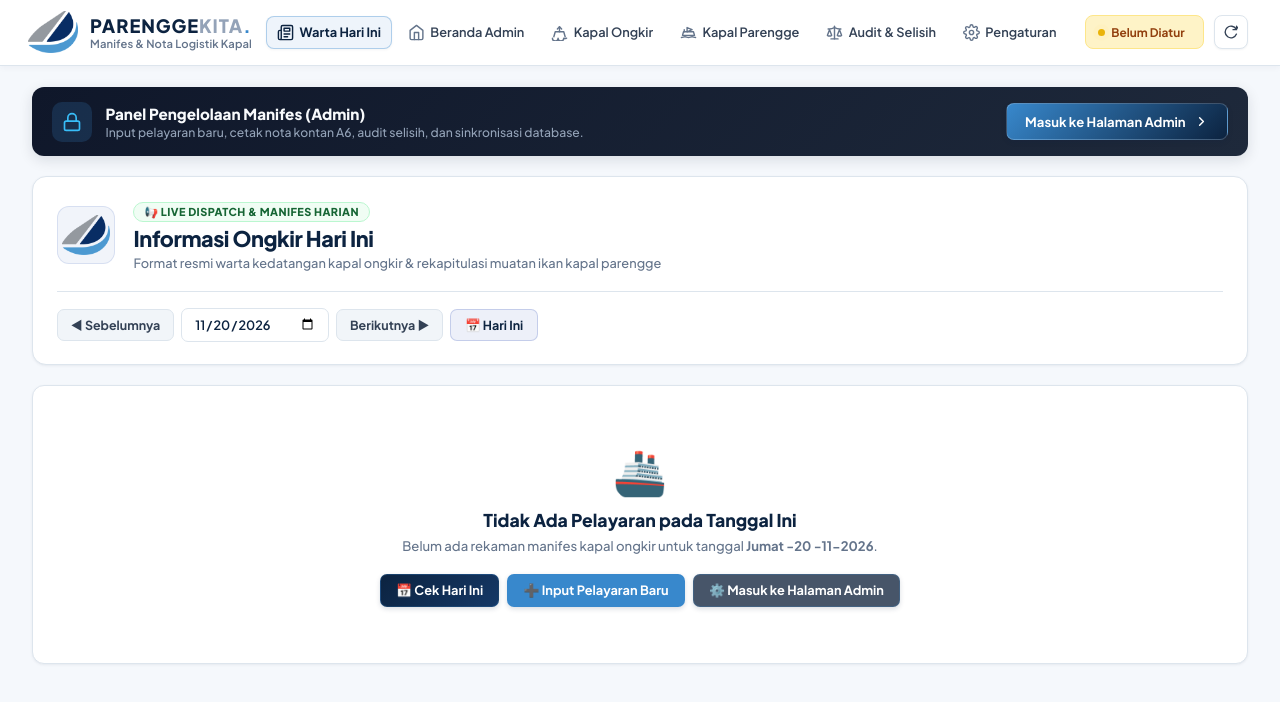
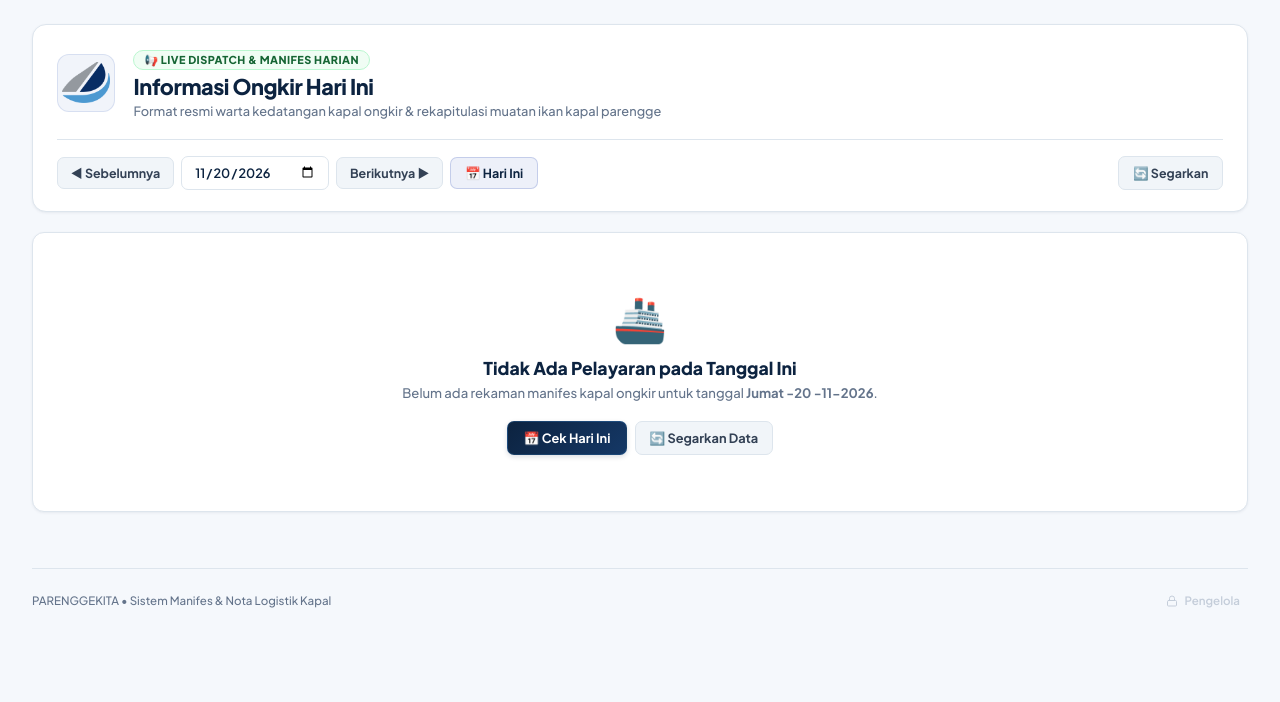
Before and after one commit to ainullmtqn/kapal-app, a plain HTML site: page index.html in a window 1280 px wide. Drawn offline with Linux system fonts and the light colour scheme.

Commit message:
feat: sembunyikan main bar dan tombol admin pada tampilan awal warta publik

```diff
--- a/js/app.js
+++ b/js/app.js
@@ -180,6 +180,13 @@ function initNavbar() {
 function switchTab(tabName, el) {
   currentTab = tabName;
 
+  // Mode Warta Publik Bersih: Sembunyikan Main Bar Top Navbar & Bottom Nav
+  if (tabName === 'warta') {
+    document.body.classList.add('warta-public-mode');
+  } else {
+    document.body.classList.remove('warta-public-mode');
+  }
+
   // 1. Update Desktop Navbar link active state
   document.querySelectorAll('.navbar-nav .nav-link').forEach(link => link.classList.remove('active'));
   const desktopNavMap = {
@@ -308,8 +315,39 @@ document.addEventListener("DOMContentLoaded", () => {
     console.warn("Gagal membaca cache lokal:", err);
   }
 
-  // Buka Warta Hari Ini secara default
-  switchTab('warta');
+  // Buka Warta Hari Ini secara default atau cek Hash URL (#admin, #dashboard)
+  const initialHash = (window.location.hash || "").replace("#", "").toLowerCase();
+  if (initialHash === "admin" || initialHash === "dashboard") {
+    switchTab('dashboard');
+  } else if (["kapal", "muatan", "audit", "setting"].includes(initialHash)) {
+    switchTab(initialHash);
+  } else {
+    switchTab('warta');
+  }
+
+  // Listener Perubahan Hash URL
+  window.addEventListener("hashchange", () => {
+    const hash = (window.location.hash || "").replace("#", "").toLowerCase();
+    if (hash === "admin" || hash === "dashboard") {
+      switchTab('dashboard');
+    } else if (hash === "warta") {
+      switchTab('warta');
+    } else if (["kapal", "muatan", "audit", "setting"].includes(hash)) {
+      switchTab(hash);
+    }
+  });
+
+  // Shortcut Keyboard Pengelola: Alt+A atau Ctrl+Shift+A untuk toggle admin/warta
+  document.addEventListener("keydown", (e) => {
+    if ((e.altKey && (e.key === 'a' || e.key === 'A')) || (e.ctrlKey && e.shiftKey && (e.key === 'a' || e.key === 'A'))) {
+      e.preventDefault();
+      if (currentTab === 'warta') {
+        switchTab('dashboard');
+      } else {
+        switchTab('warta');
+      }
+    }
+  });
 
   // 2. Setup Dismiss Modal (Backdrop Click & ESC Key)
   const modal = document.getElementById("notaModal");
--- a/js/warta.js
+++ b/js/warta.js
@@ -10,32 +10,10 @@ function initWartaView() {
   if (!container || container.innerHTML.trim() !== "") return;
 
   container.innerHTML = `
-      <!-- BANNER AKSES CEPAT PANEL ADMIN -->
-      <div class="warta-admin-banner">
-        <div class="warta-admin-left">
-          <div class="warta-admin-icon-wrap">
-            <svg width="20" height="20" viewBox="0 0 24 24" fill="none" stroke="currentColor" stroke-width="2" stroke-linecap="round" stroke-linejoin="round">
-              <rect x="3" y="11" width="18" height="11" rx="2" ry="2"/>
-              <path d="M7 11V7a5 5 0 0 1 10 0v4"/>
-            </svg>
-          </div>
-          <div>
-            <div class="warta-admin-title">Panel Pengelolaan Manifes (Admin)</div>
-            <div class="warta-admin-sub">Input pelayaran baru, cetak nota kontan A6, audit selisih, dan sinkronisasi database.</div>
-          </div>
-        </div>
-        <button type="button" class="btn-action btn-enter-admin" onclick="switchTab('dashboard')" title="Buka Panel Manajemen Admin">
-          <span>Masuk ke Halaman Admin</span>
-          <svg width="15" height="15" viewBox="0 0 24 24" fill="none" stroke="currentColor" stroke-width="2.3" stroke-linecap="round" stroke-linejoin="round">
-            <polyline points="9 18 15 12 9 6"/>
-          </svg>
-        </button>
-      </div>
-
       <!-- HERO BANNER INFORMASI ONGKIR HARI INI -->
       <div class="warta-hero-card">
         <div class="warta-hero-top">
-          <div class="warta-hero-logo-box">
+          <div class="warta-hero-logo-box" ondblclick="switchTab('dashboard')" title="PARENGGEKITA">
             <img src="logo.png" alt="Logo PARENGGEKITA" class="warta-hero-logo">
           </div>
           <div>
@@ -63,6 +41,9 @@ function initWartaView() {
           </div>
 
           <div class="warta-date-actions">
+            <button type="button" class="btn-warta-refresh" onclick="tarikSemuaData()" title="Segarkan Data Terkini">
+              🔄 Segarkan
+            </button>
             <button type="button" class="btn-action btn-copy-all-warta" onclick="salinSemuaWarta()" id="btnCopyAllWarta">
               📋 Salin Semua Warta (WhatsApp)
             </button>
@@ -79,6 +60,22 @@ function initWartaView() {
           Sedang menyiapkan warta informasi ongkir...
         </div>
       </div>
+
+      <!-- FOOTER DISKRET PUBLIK DENGAN AKSES PENGELOLA SAMAR -->
+      <footer class="warta-public-footer no-print">
+        <div class="warta-footer-left">
+          <span>PARENGGEKITA &bull; Sistem Manifes & Nota Logistik Kapal</span>
+        </div>
+        <div class="warta-footer-right">
+          <a href="#admin" class="warta-admin-discreet-link" onclick="switchTab('dashboard'); return false;" title="Portal Khusus Pengelola">
+            <svg width="12" height="12" viewBox="0 0 24 24" fill="none" stroke="currentColor" stroke-width="2" stroke-linecap="round" stroke-linejoin="round" style="vertical-align: -1px; margin-right: 3px;">
+              <rect x="3" y="11" width="18" height="11" rx="2" ry="2"/>
+              <path d="M7 11V7a5 5 0 0 1 10 0v4"/>
+            </svg>
+            <span>Pengelola</span>
+          </a>
+        </div>
+      </footer>
   `;
 }
 
@@ -244,11 +241,8 @@ function renderWartaHariIni(targetDate = "") {
           <button class="btn-action" onclick="setWartaHariIni()" style="font-size: 0.8rem;">
             📅 Cek Hari Ini
           </button>
-          <button class="btn-action" onclick="bukaModalTambahPelayaran('${escapeHtml(targetDate)}')" style="background: var(--ocean); font-size: 0.8rem;">
-            ➕ Input Pelayaran Baru
-          </button>
-          <button class="btn-action" onclick="switchTab('dashboard')" style="background: #475569; font-size: 0.8rem;">
-            ⚙️ Masuk ke Halaman Admin
+          <button class="btn-warta-refresh" onclick="tarikSemuaData()" style="font-size: 0.8rem;">
+            🔄 Segarkan Data
           </button>
         </div>
       </div>
--- a/style.css
+++ b/style.css
@@ -2631,70 +2631,21 @@ table.items-table tfoot tr {
 /* ============================================================== */
 /* WARTA ONGKIR & LIVE BROADCAST HARIAN (PUBLIC INDEX PAGE)       */
 /* ============================================================== */
+/* MODE WARTA PUBLIK BERSIH: Sembunyikan Main Bar & Tombol Admin  */
+body.warta-public-mode .app-navbar,
+body.warta-public-mode .bottom-nav,
+body.warta-public-mode .warta-admin-banner {
+  display: none !important;
+}
+
+body.warta-public-mode .main-wrapper {
+  padding-top: 1.5rem !important;
+  padding-bottom: 2.5rem !important;
+  max-width: 1320px;
+}
+
 .warta-admin-banner {
-  background: linear-gradient(135deg, #0f172a 0%, #1e293b 100%);
-  color: #ffffff;
-  border-radius: 12px;
-  padding: 0.9rem 1.25rem;
-  margin-bottom: 1.25rem;
-  display: flex;
-  align-items: center;
-  justify-content: space-between;
-  gap: 1rem;
-  box-shadow: 0 4px 14px rgba(15, 23, 42, 0.12);
-  flex-wrap: wrap;
-}
-
-.warta-admin-left {
-  display: flex;
-  align-items: center;
-  gap: 0.85rem;
-}
-
-.warta-admin-icon-wrap {
-  width: 40px;
-  height: 40px;
-  border-radius: 10px;
-  background: rgba(56, 136, 204, 0.2);
-  color: #38bdf8;
-  display: flex;
-  align-items: center;
-  justify-content: center;
-  flex-shrink: 0;
-}
-
-.warta-admin-title {
-  font-size: 0.95rem;
-  font-weight: 800;
-  color: #f8fafc;
-}
-
-.warta-admin-sub {
-  font-size: 0.76rem;
-  color: #94a3b8;
-  margin-top: 1px;
-}
-
-.btn-enter-admin {
-  background: linear-gradient(135deg, var(--ocean) 0%, var(--primary) 100%);
-  color: #ffffff;
-  border: 1px solid rgba(255, 255, 255, 0.2);
-  padding: 0.55rem 1.15rem;
-  border-radius: 8px;
-  font-size: 0.82rem;
-  font-weight: 700;
-  display: inline-flex;
-  align-items: center;
-  gap: 8px;
-  cursor: pointer;
-  transition: all 0.2s ease;
-  white-space: nowrap;
-}
-
-.btn-enter-admin:hover {
-  transform: translateY(-2px);
-  box-shadow: 0 6px 16px rgba(2, 132, 199, 0.35);
-  background: linear-gradient(135deg, #0284c7 0%, #1d4ed8 100%);
+  display: none !important;
 }
 
 .warta-hero-card {
@@ -2823,12 +2774,65 @@ table.items-table tfoot tr {
   color: #fff;
 }
 
+.btn-warta-refresh {
+  background: #f1f5f9;
+  color: var(--text-secondary);
+  border: 1px solid var(--border);
+  padding: 0.5rem 0.85rem;
+  border-radius: 7px;
+  font-size: 0.78rem;
+  font-weight: 700;
+  cursor: pointer;
+  display: inline-flex;
+  align-items: center;
+  gap: 5px;
+  transition: all 0.15s ease;
+}
+
+.btn-warta-refresh:hover {
+  background: #e2e8f0;
+  color: var(--text-primary);
+}
+
 .btn-copy-all-warta {
   background: linear-gradient(135deg, #15803d 0%, #166534 100%);
   color: #fff;
   font-size: 0.78rem;
   padding: 0.5rem 1rem;
   border-radius: 7px;
+}
+
+.warta-public-footer {
+  margin-top: 3.5rem;
+  padding-top: 1.25rem;
+  border-top: 1px solid var(--border);
+  display: flex;
+  align-items: center;
+  justify-content: space-between;
+  gap: 1rem;
+  font-size: 0.72rem;
+  color: var(--text-muted);
+}
+
+.warta-admin-discreet-link {
+  color: #94a3b8;
+  text-decoration: none;
+  font-size: 0.72rem;
+  font-weight: 600;
+  display: inline-flex;
+  align-items: center;
+  gap: 4px;
+  padding: 4px 8px;
+  border-radius: 6px;
+  transition: all 0.2s ease;
+  opacity: 0.5;
+  cursor: pointer;
+}
+
+.warta-admin-discreet-link:hover {
+  color: var(--primary);
+  background: rgba(30, 64, 175, 0.08);
+  opacity: 1;
 }
 
 .warta-fallback-alert {
@@ -3015,6 +3019,19 @@ table.items-table tfoot tr {
 }
 
 @media (max-width: 640px) {
+  body.warta-public-mode .main-wrapper {
+    padding-top: 0.85rem !important;
+    padding-bottom: 2rem !important;
+    padding-left: 0.85rem !important;
+    padding-right: 0.85rem !important;
+  }
+  .warta-public-footer {
+    flex-direction: column;
+    align-items: center;
+    gap: 0.65rem;
+    text-align: center;
+    margin-top: 2.25rem;
+  }
   .warta-grid {
     grid-template-columns: 1fr;
   }
```
